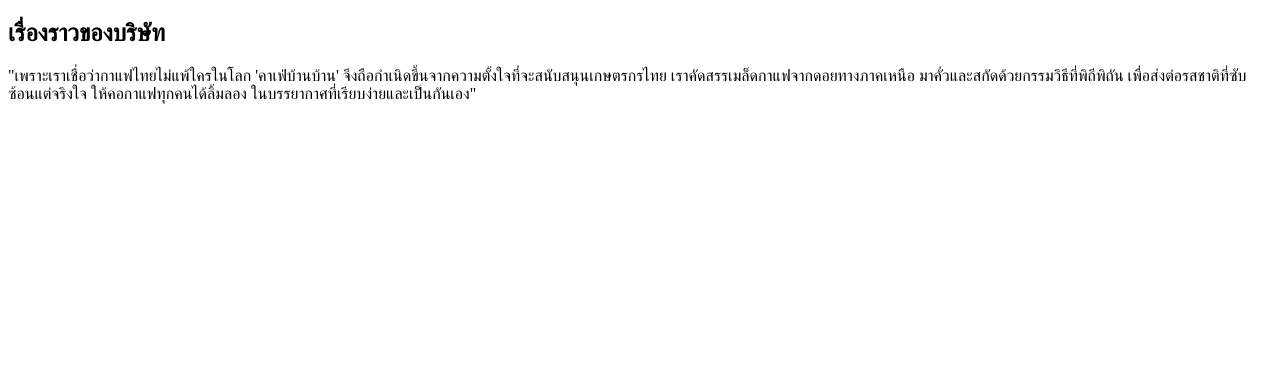
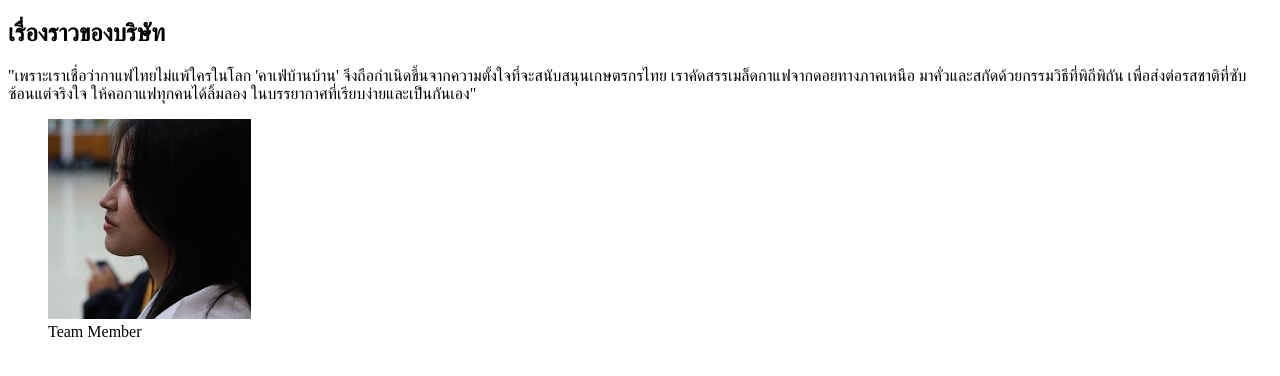
Before and after one commit to YupakornSorntrun/my-business-web, a plain HTML site: page about.html in a window 1280 px wide. Drawn offline with Linux system fonts and the light colour scheme.

Commit message:
docs(about.html): Add team member

```diff
--- a/about.html
+++ b/about.html
@@ -17,5 +17,12 @@
         ในบรรยากาศที่เรียบง่ายและเป็นกันเอง"
       </p>
     </section>
+
+    <section>
+      <figure>
+        <img src="images/team-member-1.jpg" alt="team member" />
+        <figcaption>Team Member</figcaption>
+      </figure>
+    </section>
   </body>
 </html>
```
Also changed, not shown: images/team-member-1.jpg (added).
